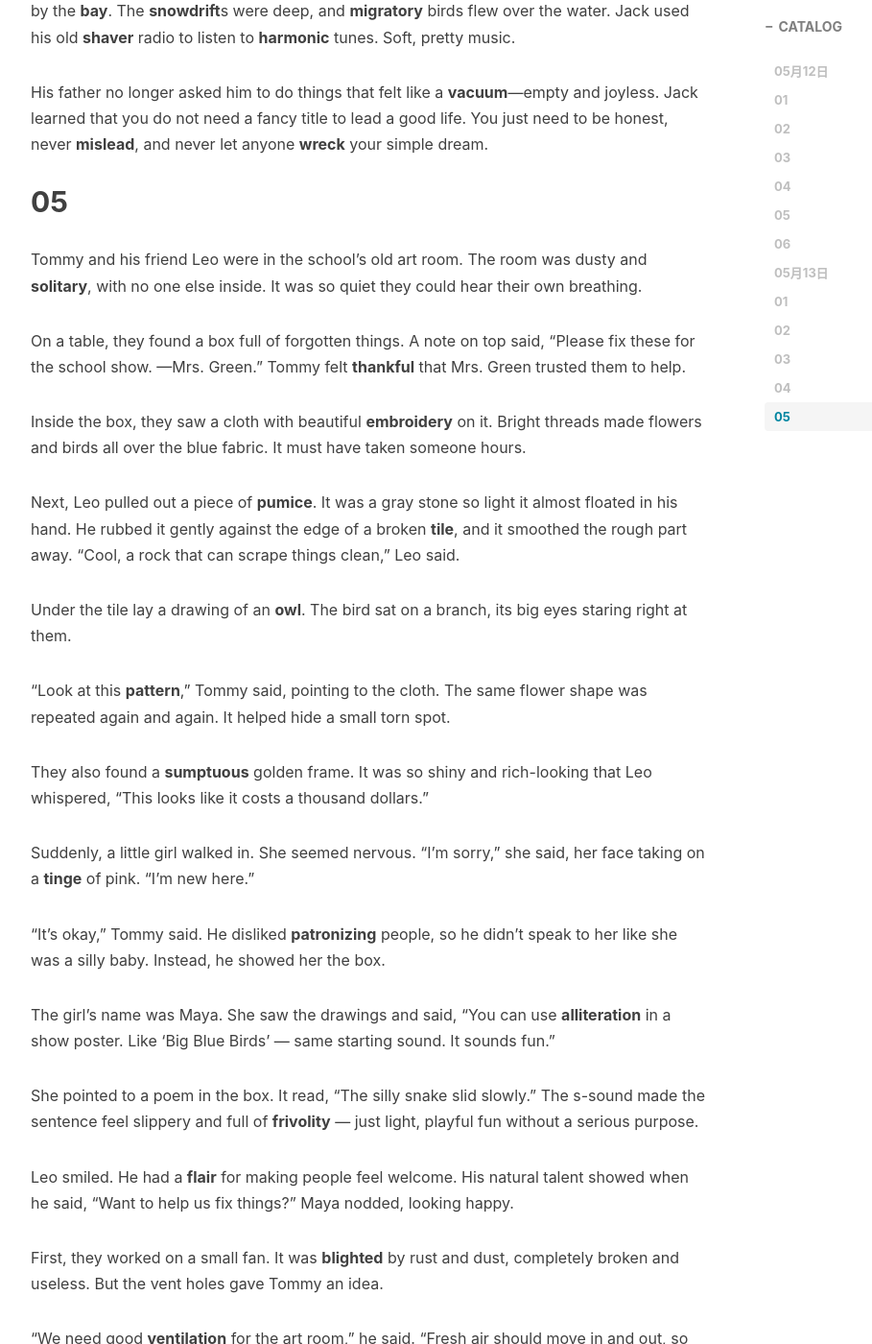
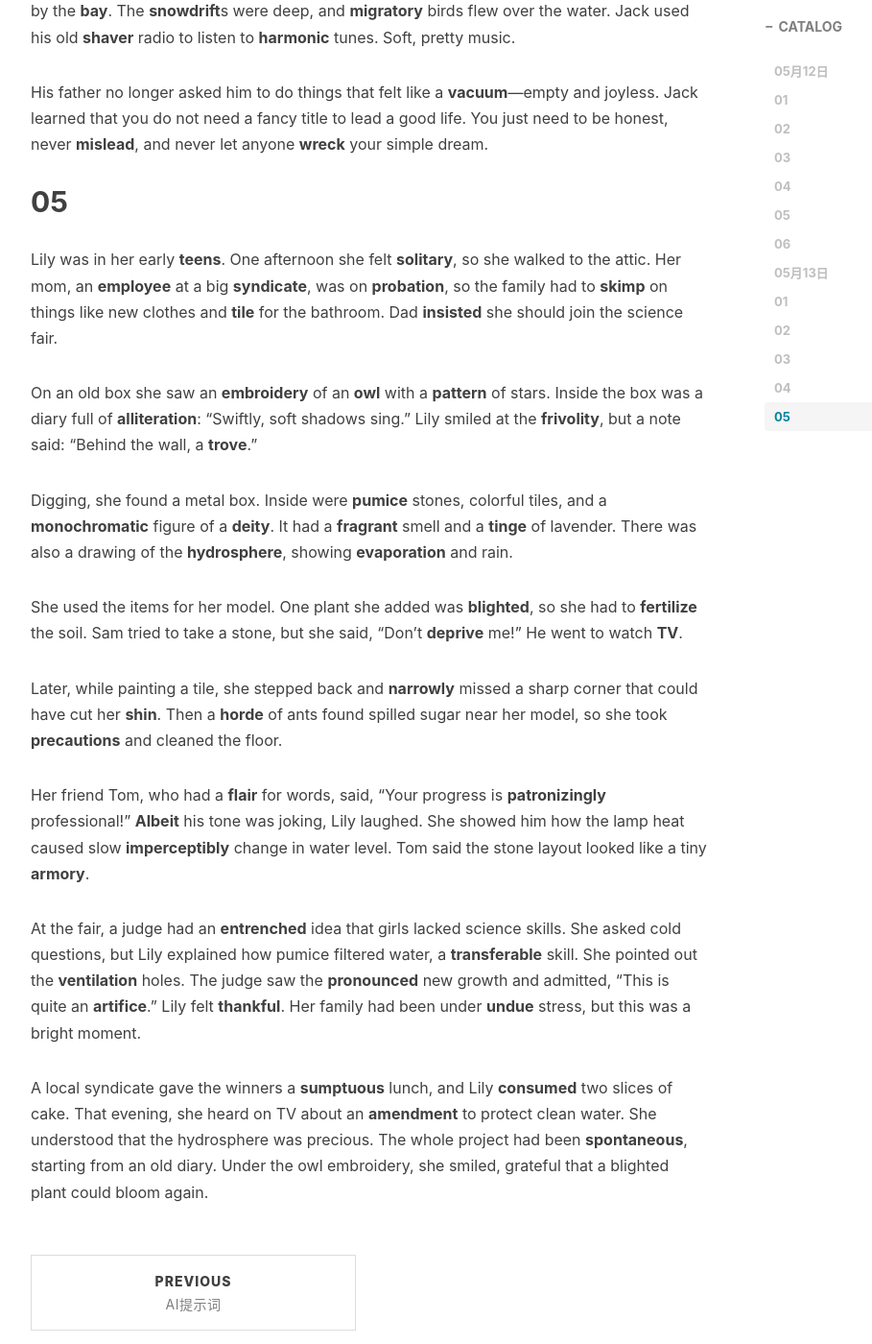
Before and after one commit to Shiina25qpwe/Shiina25qpwe.github.io, a Jekyll site: the page built from _posts/2026-05-10-26年05月AI降维阅读.md, in a window 1280 px wide and 1400 px high, scrolled down 12907 px. Shown: the whole window at 96% size, without its empty margins (233-1142 px from the left). Built offline with Jekyll 4.4.1, drawn with Linux system fonts in a browser that asks for light colours; nearby versions of some CDN libraries; comment, search, counter and statistics services are not loaded; some of the changed text lies outside the part shown.

Commit message:
修改05.13降维阅读

```diff
--- a/_posts/2026-05-10-26年05月AI降维阅读.md
+++ b/_posts/2026-05-10-26年05月AI降维阅读.md
@@ -191,68 +191,18 @@ His father no longer asked him to do things that felt like a **vacuum**—empty
 
 ## 05
 
-Tommy and his friend Leo were in the school’s old art room. The room was dusty and **solitary**, with no one else inside. It was so quiet they could hear their own breathing.
+Lily was in her early **teens**. One afternoon she felt **solitary**, so she walked to the attic. Her mom, an **employee** at a big **syndicate**, was on **probation**, so the family had to **skimp** on things like new clothes and **tile** for the bathroom. Dad **insisted** she should join the science fair.
 
-On a table, they found a box full of forgotten things. A note on top said, “Please fix these for the school show. —Mrs. Green.” Tommy felt **thankful** that Mrs. Green trusted them to help.
+On an old box she saw an **embroidery** of an **owl** with a **pattern** of stars. Inside the box was a diary full of **alliteration**: “Swiftly, soft shadows sing.” Lily smiled at the **frivolity**, but a note said: “Behind the wall, a **trove**.”
 
-Inside the box, they saw a cloth with beautiful **embroidery** on it. Bright threads made flowers and birds all over the blue fabric. It must have taken someone hours.
+Digging, she found a metal box. Inside were **pumice** stones, colorful tiles, and a **monochromatic** figure of a **deity**. It had a **fragrant** smell and a **tinge** of lavender. There was also a drawing of the **hydrosphere**, showing **evaporation** and rain.
 
-Next, Leo pulled out a piece of **pumice**. It was a gray stone so light it almost floated in his hand. He rubbed it gently against the edge of a broken **tile**, and it smoothed the rough part away. “Cool, a rock that can scrape things clean,” Leo said.
+She used the items for her model. One plant she added was **blighted**, so she had to **fertilize** the soil. Sam tried to take a stone, but she said, “Don’t **deprive** me!” He went to watch **TV**.
 
-Under the tile lay a drawing of an **owl**. The bird sat on a branch, its big eyes staring right at them.
+Later, while painting a tile, she stepped back and **narrowly** missed a sharp corner that could have cut her **shin**. Then a **horde** of ants found spilled sugar near her model, so she took **precautions** and cleaned the floor.
 
-“Look at this **pattern**,” Tommy said, pointing to the cloth. The same flower shape was repeated again and again. It helped hide a small torn spot.
+Her friend Tom, who had a **flair** for words, said, “Your progress is **patronizingly** professional!” **Albeit** his tone was joking, Lily laughed. She showed him how the lamp heat caused slow **imperceptibly** change in water level. Tom said the stone layout looked like a tiny **armory**.
 
-They also found a **sumptuous** golden frame. It was so shiny and rich-looking that Leo whispered, “This looks like it costs a thousand dollars.”
+At the fair, a judge had an **entrenched** idea that girls lacked science skills. She asked cold questions, but Lily explained how pumice filtered water, a **transferable** skill. She pointed out the **ventilation** holes. The judge saw the **pronounced** new growth and admitted, “This is quite an **artifice**.” Lily felt **thankful**. Her family had been under **undue** stress, but this was a bright moment.
 
-Suddenly, a little girl walked in. She seemed nervous. “I’m sorry,” she said, her face taking on a **tinge** of pink. “I’m new here.”
-
-“It’s okay,” Tommy said. He disliked **patronizing** people, so he didn’t speak to her like she was a silly baby. Instead, he showed her the box.
-
-The girl’s name was Maya. She saw the drawings and said, “You can use **alliteration** in a show poster. Like ‘Big Blue Birds’ — same starting sound. It sounds fun.”
-
-She pointed to a poem in the box. It read, “The silly snake slid slowly.” The s-sound made the sentence feel slippery and full of **frivolity** — just light, playful fun without a serious purpose.
-
-Leo smiled. He had a **flair** for making people feel welcome. His natural talent showed when he said, “Want to help us fix things?” Maya nodded, looking happy.
-
-First, they worked on a small fan. It was **blighted** by rust and dust, completely broken and useless. But the vent holes gave Tommy an idea.
-
-“We need good **ventilation** for the art room,” he said. “Fresh air should move in and out, so we don’t get too hot.”
-
-While fixing the fan, Leo touched the metal edge and cut his **shin** — the front part of his leg below the knee. He jumped back but said he was fine. Maya told him to be careful; it was a good **precaution** to wear long pants when handling old metal.
-
-Next, they unwrapped a glass ball. Inside was a tiny **hydrosphere**: water and a little island, all sealed in. “It’s like a model of Earth’s water parts,” Maya said.
-
-They discussed a plan to paint a **monochromatic** poster for the Earth Day booth — using only different shades of blue. Tommy thought it would look calm, **albeit** he admitted he still wanted some green. “Albeit” just means “even though,” he explained with a shrug.
-
-Maya found a stamp with **entrenched** ink. The ink was stuck deep in the carved lines and wouldn’t come out no matter how much she scrubbed. It was there to stay.
-
-Leo joked that they needed a **deity** of cleaning to help them — a god or goddess with magic powers. They laughed, but the cleaning wasn’t a **spontaneous** laugh; they started laughing right at the same moment without planning it.
-
-Meanwhile, the sun outside caused **evaporation**. Puddles from the morning rain were slowly drying up, turning into water vapor they couldn’t even see. The process was **imperceptibly** happening — so slowly they didn’t notice it at all.
-
-Their teacher, Mr. Dan, passed by the door. He paused and looked at the metal pieces. He said the rusty handles were from the old **armory**, where sports equipment and protective gear used to be stored. Now it was just a storage closet.
-
-Mr. Dan added, “You’re doing good work. But **skimp** one part — do a careless, rushed job on it — and the whole thing might break.”
-
-He reminded them not to bring any **undue** attention to the cracked wall. “Too much noise there isn’t necessary,” he said. “The main office is still on **probation** for that wall. They’re being watched carefully to make sure they follow rules before it can be fixed.”
-
-Tommy didn’t quite understand. “Why is that a rule?”
-
-Mr. Dan sighed. “It’s an old rule, **entrenched** since before I came. And it’s hard to change rules unless we propose an **amendment** — a formal change. But you can’t vote; you’re only in your **teens**, still kids.”
-
-This made Tommy frown. “That might **deprive** us of fresh air in here,” he said, meaning it would stop them from getting what they needed. But he didn’t want to **insist** too much — demanding over and over sometimes just annoys people.
-
-Maya, quiet until now, suddenly found a map. She gasped. “Look at this **trove**! A treasure collection!” The map pointed to a spot by the lake. It showed a **transferable** ticket — something that could be given from one person to another — to an **employee** party at the old nature shop. The shop name was a **syndicate**, a group of gardeners who worked together.
-
-The map led them behind the gym, next to a huge old tree. There, **narrowly** missing stepping on a thorny vine — just barely avoiding it — Tommy found a stone box. Inside was a bar of handmade soap. The smell hit them right away: **fragrant**, like a garden full of roses. It was sweet and clean.
-
-There was also a letter. It talked about soil that needed someone to **fertilize** it — to add food to help plants grow strong. The writer used **artifice**, a clever trick: she made the box look like a boring old stone so no one would find it.
-
-The letter also warned that someone in the past had tried to **consume** all the garden’s resources — to use them all up selfishly. A **horde** of beetles, a huge crowd of them, had attacked the roses. But the **owl** in the tree ate many beetles and saved the day. The writer had a **pronounced**, very clear and strong, respect for owls after that.
-
-Maya smiled. “What a find!” she said, holding the **fragrant** soap. They all agreed: this was the best afternoon ever.
-
-“We learned more than in class,” Leo said.
-
-Tommy nodded. They had learned hard words, **albeit** without even trying. The **TV** in the hallway flickered on, showing the news, but no one cared. They were too busy digging through their newfound **trove**.
+A local syndicate gave the winners a **sumptuous** lunch, and Lily **consumed** two slices of cake. That evening, she heard on TV about an **amendment** to protect clean water. She understood that the hydrosphere was precious. The whole project had been **spontaneous**, starting from an old diary. Under the owl embroidery, she smiled, grateful that a blighted plant could bloom again.
```
